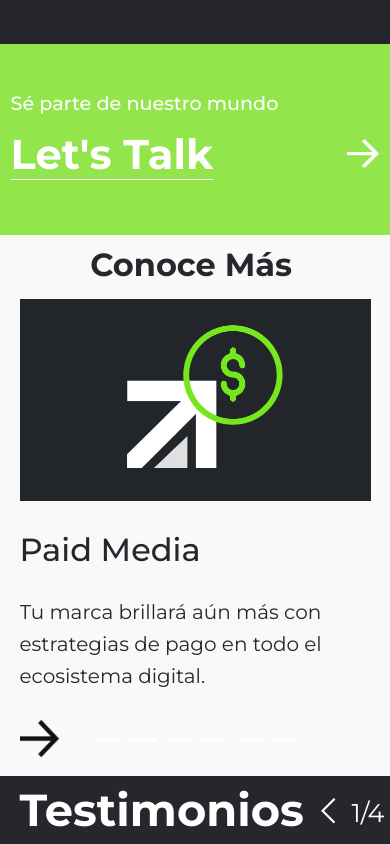
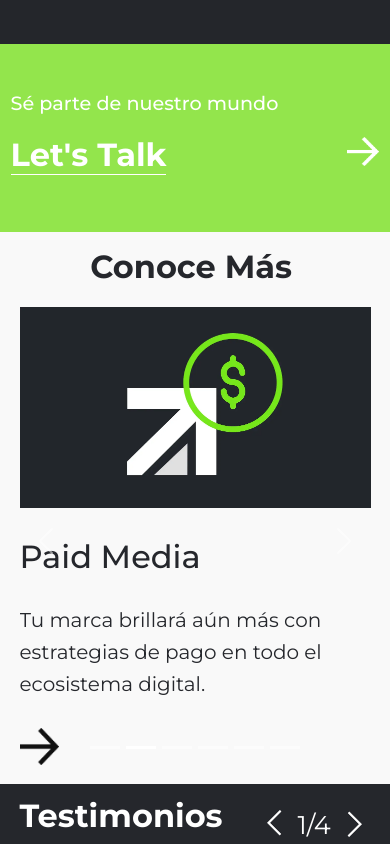
Before and after one commit to WebDesignPrez/prez_web, a React (Create React App) app: page /desarrollo-web in a window 390 px wide. Shown: the part 1800-2644 px from the top of the page. Built offline with nearby package versions, Linux system fonts and the light colour scheme; the HTML template or start-up script is replaced by a standard one; a web font is replaced by a local one.

Commit message:
Cambios generales

```diff
--- a/public/index.html
+++ b/public/index.html
@@ -3,6 +3,7 @@
 
 <head>
   <link rel="stylesheet" href="https://fonts.googleapis.com/css?family=Montserrat">
+
   <meta charset="utf-8" />
   <!-- <link rel="icon" href="/public/favicon.ico" /> -->
   <meta name="viewport" content="width=device-width, initial-scale=1" />
--- a/src/App.css
+++ b/src/App.css
@@ -2649,13 +2649,31 @@ li {
 
 @media only screen and (max-width: 768px) {
 
+  .testimonios .titulo h3{
+    font-size: 5rem;
+  }
+
+  .tituloCasos.tituloExito h3{
+    font-size: 2rem;
+  }
+
+  .contenedorLets .letras .titulo2{
+    font-size: 2rem;
+
+  }
+
+  .clientesTitulo .clientesLetras{
+    font-size: 2rem;
+  }
+
+  .tituloCasos.flecha h3{
+    padding-top: 3vh;
+    font-size: 2rem;
+  }
+
   .line-container.bajar {
     padding-top: 30vw;
 
-  }
-
-  .tituloInicio {
-    height: 70vh;
   }
 
   .textoRotar {
--- a/src/componentes/Clientes.js
+++ b/src/componentes/Clientes.js
@@ -48,7 +48,7 @@ function Clientes() {
     return (
         < div >
             <div className="clientesTitulo" id="Clientes">
-                <h3>Clientes que viajan <br></br>con nosotros</h3>
+                <h3 className='clientesLetras'>Clientes que viajan <br></br>con nosotros</h3>
             </div>
             <div className="clientesBox noresponsive">
                 <Carousel cols={5} rows={3} gap={10} autoplay={2550} interval={200} loop>
--- a/src/componentes/Testimonios.js
+++ b/src/componentes/Testimonios.js
@@ -80,7 +80,7 @@ function Testimonios() {
     return (
         <>
             <div className="testimonios">
-                <div className="titulo"><h3>Testimonios</h3></div>
+                <div className="titulo" id="testimonio"><p>Testimonios</p></div>
                 <div className="controls">
                     <span className="anterior" onClick={() => { handleContadorMin() }}></span>
                     <span className="contador">{contador}/{total}</span>
--- a/src/responsive.css
+++ b/src/responsive.css
@@ -251,14 +251,12 @@
 
 
     .tituloServicios p {
-        line-height: 1.17;
         font-size: 2rem;
         letter-spacing: 0em;
         padding: 0vw 0 4vw 0vw;
     }
 
     .tituloServicios {
-        font-size: 1.49rem;
         padding: 3vw 0 0vw 0vw;
         text-align: center;
     }
```
